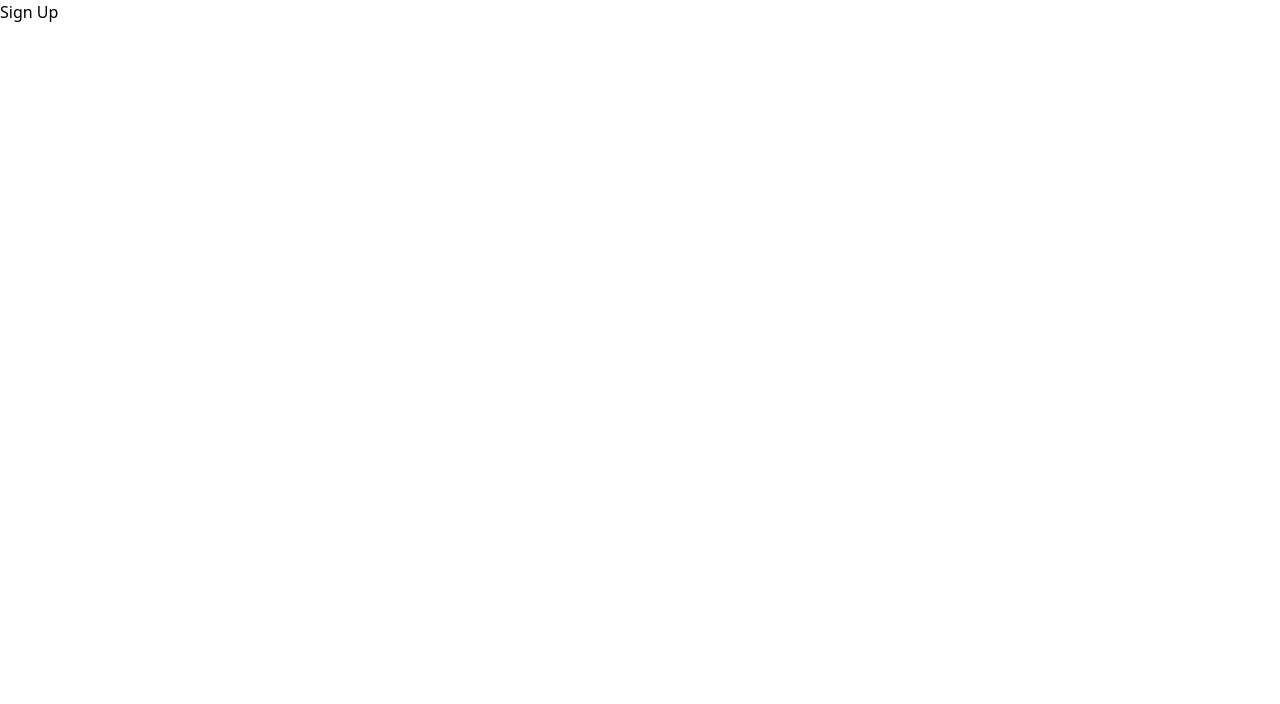
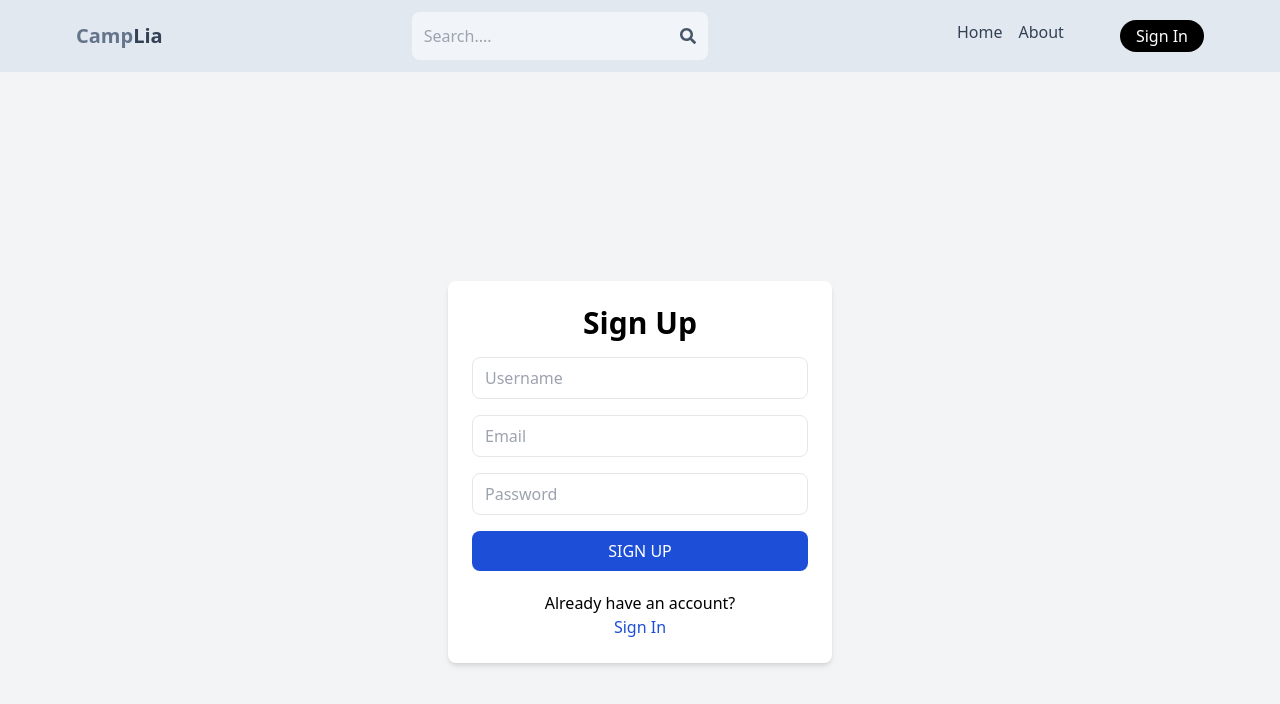
Before and after one commit to shanmugapriya1203/mern_estate_frontend, a React (Create React App) app: page /sign-up in a window 1280 px wide. Shown: the top 704 px of the page. Built offline with nearby package versions, Linux system fonts and the light colour scheme.

Commit message:
create a signup page UI

```diff
--- a/package.json
+++ b/package.json
@@ -8,6 +8,7 @@
     "@testing-library/user-event": "^13.5.0",
     "react": "^18.2.0",
     "react-dom": "^18.2.0",
+    "react-icons": "^4.11.0",
     "react-router-dom": "^6.16.0",
     "react-scripts": "5.0.1",
     "web-vitals": "^2.1.4"
--- a/src/App.js
+++ b/src/App.js
@@ -5,12 +5,13 @@ import Signin from './pages/Signin'
 import SignUp from './pages/SignUp'
 import About from './pages/About'
 import Profile from './pages/Profile'
+import Header from './components/Header'
 
 
 export default function App() {
   return (
  <BrowserRouter>
-
+<Header/>
  <Routes>
  <Route path='/' element={<Home/>}/>
  <Route path='/sign-in' element={<Signin/>}/>
--- /dev/null
+++ b/src/components/Header.js
@@ -0,0 +1,39 @@
+import React from 'react'
+import { FaSearch } from 'react-icons/fa'
+import { Link } from 'react-router-dom'
+
+export default function Header() {
+  return (
+    <header className='bg-slate-200 shadow-md'>
+      <div className='flex justify-between items-center max-w-6xl mx-auto p-3'>
+        <Link to='/'>
+          <h1 className='font-bold text-sm sm:text-xl flex flex-wrap'>
+            <span className='text-slate-500'>Camp</span>
+            <span className='text-slate-700'>Lia</span>
+          </h1>
+        </Link>
+        <form className='bg-slate-100 p-3 rounded-lg flex items-center'>
+          <input
+            type='text'
+            placeholder='Search....'
+            className='bg-transparent focus:outline-none w-24 sm:w-64'
+          />
+          <FaSearch className='text-slate-600' />
+        </form>
+        <ul className='flex gap-4'>
+          <Link to='/'>
+            <li className='hidden sm:inline text-slate-700 hover:underline'>Home</li>
+          </Link>
+          <Link to='/about'>
+            <li className='hidden sm:inline text-slate-700 hover:underline'>About</li>
+          </Link>
+          <Link to='/sign-in'>
+            <li className='rounded-full bg-black text-white px-4 py-1 hover:bg-gray-800 ml-10'>
+              Sign In
+            </li>
+          </Link>
+        </ul>
+      </div>
+    </header>
+  )
+}
--- a/src/index.css
+++ b/src/index.css
@@ -1,3 +1,7 @@
 @tailwind base;
 @tailwind components;
 @tailwind utilities;
+
+body{
+    background-color: rgb(241,245,245);
+}
--- a/src/pages/SignUp.js
+++ b/src/pages/SignUp.js
@@ -1,9 +1,45 @@
-import React from 'react'
+import React from 'react';
+import { Link } from 'react-router-dom';
 
 export default function SignUp() {
   return (
-    <div>
-      Sign Up
+    <div className="flex flex-col items-center justify-center min-h-screen bg-gray-100">
+      <div className="bg-white p-6 rounded-lg shadow-md w-96">
+        <h1 className="text-3xl font-semibold mb-4 text-center">Sign Up</h1>
+
+        <form className="flex flex-col gap-4">
+          <input
+            type="text"
+            placeholder="Username"
+            className="border rounded-lg py-2 px-3 focus:outline-none focus:ring focus:border-blue-300"
+            id="username"
+          />
+          <input
+            type="email"
+            placeholder="Email"
+            className="border rounded-lg py-2 px-3 focus:outline-none focus:ring focus:border-blue-300"
+            id="email"
+          />
+          <input
+            type="password"
+            placeholder="Password"
+            className="border rounded-lg py-2 px-3 focus:outline-none focus:ring focus:border-blue-300"
+            id="password"
+          />
+          <button
+            className="bg-blue-700 text-white py-2 rounded-lg uppercase hover:bg-blue-800"
+          >
+            Sign Up
+          </button>
+        </form>
+
+        <div className="mt-5 text-center">
+          <p>Already have an account?</p>
+          <Link to="/sign-in" className="text-blue-700">
+            Sign In
+          </Link>
+        </div>
+      </div>
     </div>
-  )
+  );
 }
```
Also changed, not shown: 1 other file (tests, documents, lock files or other folders).
